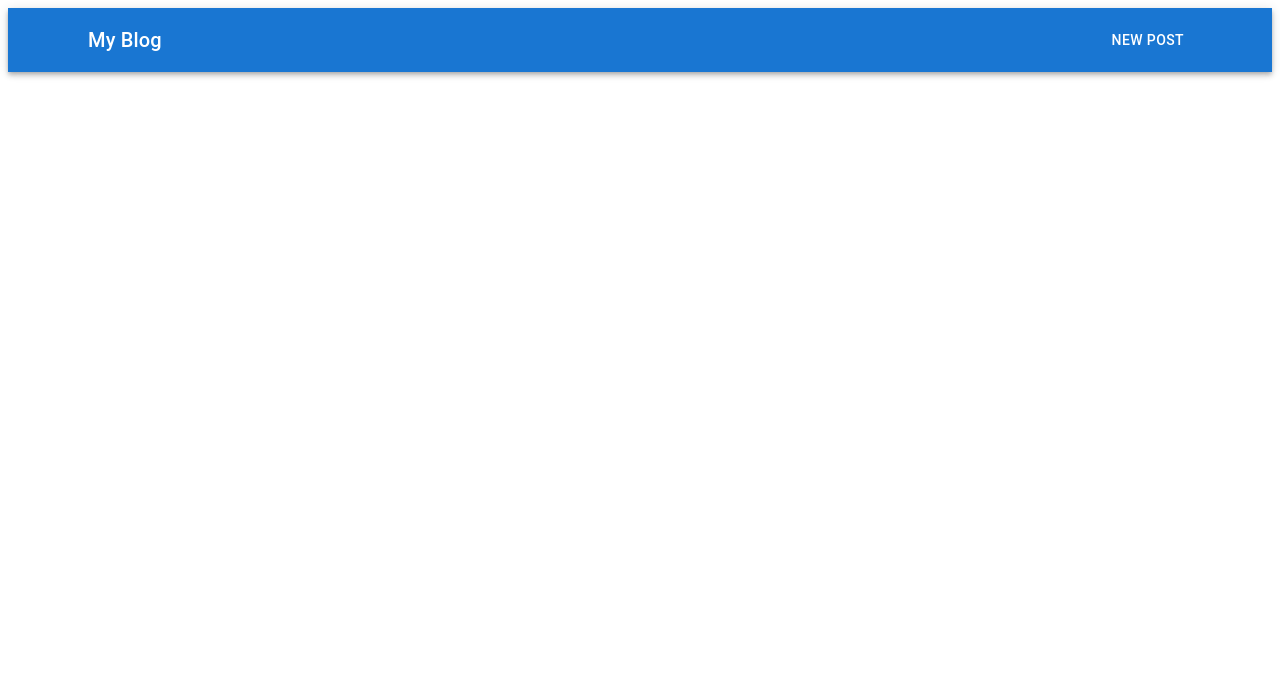
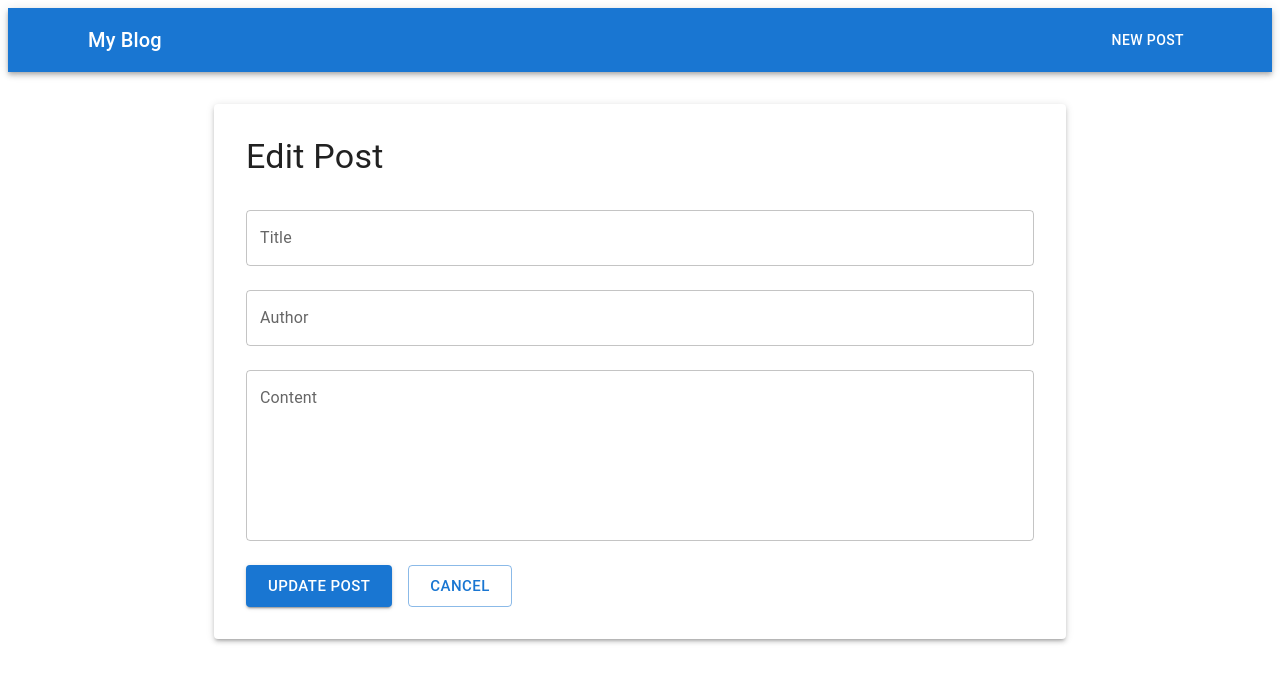
Before and after one commit to parmv33r/MERNAPP, a React (Create React App) app in the folder frontend/: page /edit/1 in a window 1280 px wide. Before the commit this address had no page. Shown: the top 682 px of the page. Built offline with nearby package versions, Linux system fonts and the light colour scheme; no server answers.

Commit message:
Frontend - Edit post page complete - CRUD fully functional

```diff
--- a/frontend/src/App.js
+++ b/frontend/src/App.js
@@ -3,6 +3,7 @@ import Navbar from './components/Navbar'
 import Home from './pages/Home'
 import CreatePost from './pages/CreatePost'
 import PostDetail from './pages/PostDetail'
+import EditPost from './pages/EditPost'
 
 function App() {
   return (
@@ -13,6 +14,7 @@ function App() {
           <Route path="/" element={<Home/>} />
           <Route path="/create" element={<CreatePost/>} />
           <Route path="/posts/:id" element={<PostDetail />} />
+          <Route path="/edit/:id" element={<EditPost />} />
         </Routes>
       </div>
     </Router>
--- a/frontend/src/pages/EditPost.js
+++ b/frontend/src/pages/EditPost.js
@@ -0,0 +1,105 @@
+import { useState, useEffect } from 'react'
+import { Container, TextField, Button, Typography, Box, Paper } from '@mui/material'
+import { useNavigate, useParams } from 'react-router-dom'
+import axios from 'axios'
+
+function EditPost() {
+  const { id } = useParams()
+  const navigate = useNavigate()
+
+  const [formData, setFormData] = useState({
+    title: '',
+    content: '',
+    author: ''
+  })
+
+  useEffect(() => {
+    fetchPost()
+  }, [])
+
+  const fetchPost = async () => {
+    try {
+      const response = await axios.get(`http://localhost:8000/api/posts/${id}`)
+      setFormData({
+        title: response.data.title,
+        content: response.data.content,
+        author: response.data.author
+      })
+    } catch (error) {
+      console.log('Error fetching post:', error)
+    }
+  }
+
+  const handleChange = (e) => {
+    setFormData({
+      ...formData,
+      [e.target.name]: e.target.value
+    })
+  }
+
+  const handleSubmit = async (e) => {
+    e.preventDefault()
+    try {
+      await axios.put(`http://localhost:8000/api/posts/${id}`, formData)
+      navigate(`/posts/${id}`)
+    } catch (error) {
+      console.log('Error updating post:', error)
+    }
+  }
+
+  return (
+    <Container maxWidth="md" sx={{ mt: 4 }}>
+      <Paper elevation={3} sx={{ p: 4 }}>
+        <Typography variant="h4" sx={{ mb: 4 }}>
+          Edit Post
+        </Typography>
+        <Box>
+          <TextField
+            fullWidth
+            label="Title"
+            name="title"
+            value={formData.title}
+            onChange={handleChange}
+            sx={{ mb: 3 }}
+          />
+          <TextField
+            fullWidth
+            label="Author"
+            name="author"
+            value={formData.author}
+            onChange={handleChange}
+            sx={{ mb: 3 }}
+          />
+          <TextField
+            fullWidth
+            label="Content"
+            name="content"
+            value={formData.content}
+            onChange={handleChange}
+            multiline
+            rows={6}
+            sx={{ mb: 3 }}
+          />
+          <Box sx={{ display: 'flex', gap: 2 }}>
+            <Button
+              variant="contained"
+              size="large"
+              onClick={handleSubmit}
+            >
+              Update Post
+            </Button>
+            <Button
+              variant="outlined"
+              size="large"
+              onClick={() => navigate(`/posts/${id}`)}
+            >
+              Cancel
+            </Button>
+          </Box>
+        </Box>
+      </Paper>
+    </Container>
+  )
+}
+
+export default EditPost
```
